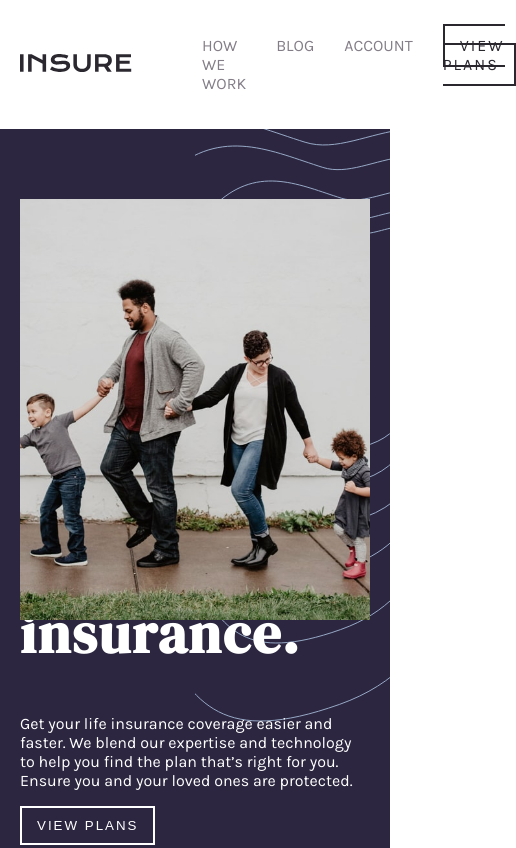
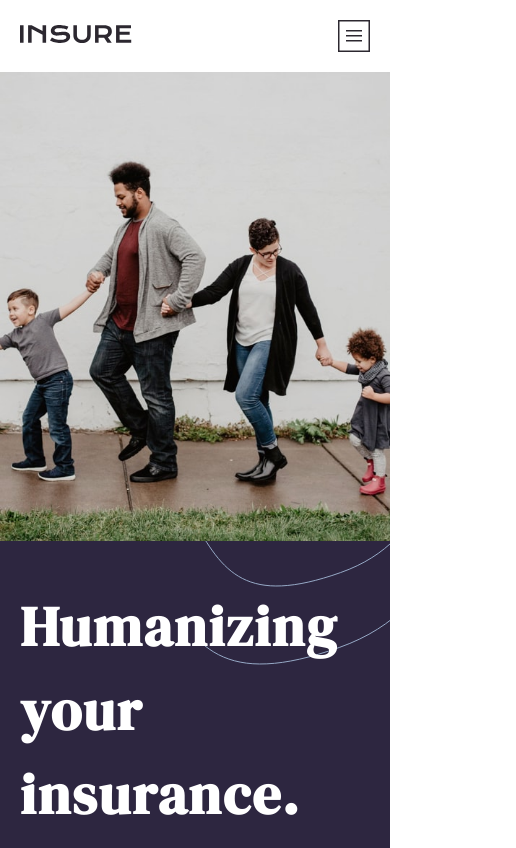
Before and after one commit to Palmlight/Insure-Landing-Page, a plain HTML site: page index.html in a window 390 px wide. Shown: the top 848 px of the page, 516 px wide, since content can reach past the window. Drawn offline with nearby package versions, Linux system fonts and the light colour scheme.

Commit message:
Third Commit

```diff
--- a/index.html
+++ b/index.html
@@ -5,14 +5,16 @@
   <meta name="viewport" content="width=device-width, initial-scale=1.0"> <!-- displays site properly based on user's device -->
   <link rel="icon" type="image/png" sizes="32x32" href="./images/favicon-32x32.png">
   <link rel="stylesheet" href="resources/styles.min.css">
+  <script src="https://ajax.googleapis.com/ajax/libs/jquery/3.5.1/jquery.min.js"></script>
   <title>Frontend Mentor | Insure landing page</title>
 </head>
 <body>
 
     <nav>
-      <div class="container">
-        <div class="flex">
+      <div class="container ">
+        <div class="flex nav-m">
           <div><img src="images/logo.svg" alt="Logo Image"></div>
+          <img src="images/icon-hamburger.svg" alt="Hamburger Icon" class="ham">
           <ul>
             <li><a href="#">How we work</a></li>
             <li><a href="#">Blog</a></li>
@@ -24,7 +26,7 @@
     </nav>
 
     <header>
-      <div class="container">
+      <div class="container  container-h">
         <div class="flex align-start rev-mob">
           <div class="rev-div" >
             <h1>Humanizing your insurance.</h1>
@@ -136,6 +138,8 @@
       </div>
     </footer>
 
+    <script src="resources/script.js"></script>
+
 
 </body>
 </html>
--- /dev/null
+++ b/resources/script.js
@@ -0,0 +1,2 @@
+const hamburger = document.getElementsByClassName("ham");
+hamburger.addEven
--- a/resources/styles.scss
+++ b/resources/styles.scss
@@ -67,6 +67,23 @@ body {
                 }
             }
         }
+        .ham {
+            display: none;
+            cursor: pointer;
+
+        }
+
+        @media screen and (max-width: 1000px) {
+            .nav-m {
+                flex-direction: row;
+            }
+            .ham {
+               display: block;
+           }
+            ul {
+                display: none;
+            }
+        }
     }
     header {
         background-color: $Dark-Violet;
@@ -74,6 +91,13 @@ body {
         padding: 50px 0;
         position: relative;
         margin-bottom: 250px;
+        @media screen and (max-width: 1000px){
+            padding: 0;
+            .container-h{
+                padding-top: 0;
+            }
+
+        }
         * {
             z-index: 1;
         }
@@ -127,9 +151,17 @@ body {
             max-width: 100%;
             margin-bottom: -250px;
 
-            @media screen and (max-width: 100px){
-                margin-bottom: 0;
-                width: calc(100% + 40px);
+
+            @media screen and (max-width: 1000px){
+                margin-bottom: -10px;
+                margin-left: -20px;
+                max-width: calc(100% + 40px);
+            }
+        }
+        @media screen and (max-width: 1000px) {
+            margin-bottom: 20px;
+            &::before {
+                display: none;
             }
         }
     }
@@ -193,6 +225,28 @@ body {
             position: absolute;
             opacity: 0.6;
         }
+        @media screen and (max-width: 1000px) {
+            flex-direction: column;
+            width: 80%;
+            justify-content: stretch;
+            padding: 20px 45px;
+            h2 {
+                width: 100%;
+                font-size: 2em;
+                text-align: center;
+            }
+
+            &::after{
+                background-image: url(../images/bg-pattern-how-we-work-mobile.svg);
+                content: "";
+                position: absolute;
+                top: 0;
+                right: 0;
+                background-position: top right;
+                width: 100%;
+                height: 100%;
+            }
+        }
     }
     footer {
         background-color: $Very-Light-Gray;
@@ -248,9 +302,28 @@ body {
 
 //Beginning of mobile view site
 @media screen and (max-width: 1000px) {
+    nav {
+        .nav-m {
+            flex-direction: column;
+        }
+
+    }
     header {
         .rev-mob {
             flex-direction: column-reverse;
+        }
+
+        &::before {
+            position: absolute;
+            content: '';
+            // background-image: url("../images/bg-pattern-intro-left-desktop.svg");
+            // bottom: -60%;
+            // left: 0;
+            // width: 40%;
+            // height: 100%;
+            // background-repeat: no-repeat;
+            // background-position: bottom left;
+            z-index: 0;
         }
 
     }
@@ -278,23 +351,7 @@ body {
            }
         }
     }
-    .how {
-        flex-direction: column;
-        width: 80%;
-        justify-content: stretch;
 
-
-        &::after{
-            background-image: url(../images/bg-pattern-how-we-work-mobile.svg);
-            content: "";
-            position: absolute;
-            top: 0;
-            right: 0;
-            background-position: top right;
-            width: 100%;
-            height: 100%;
-        }
-    }
     footer {
         * {
             z-index: 1;
```
Also changed, not shown: resources/styles.css, resources/styles.min.css.
